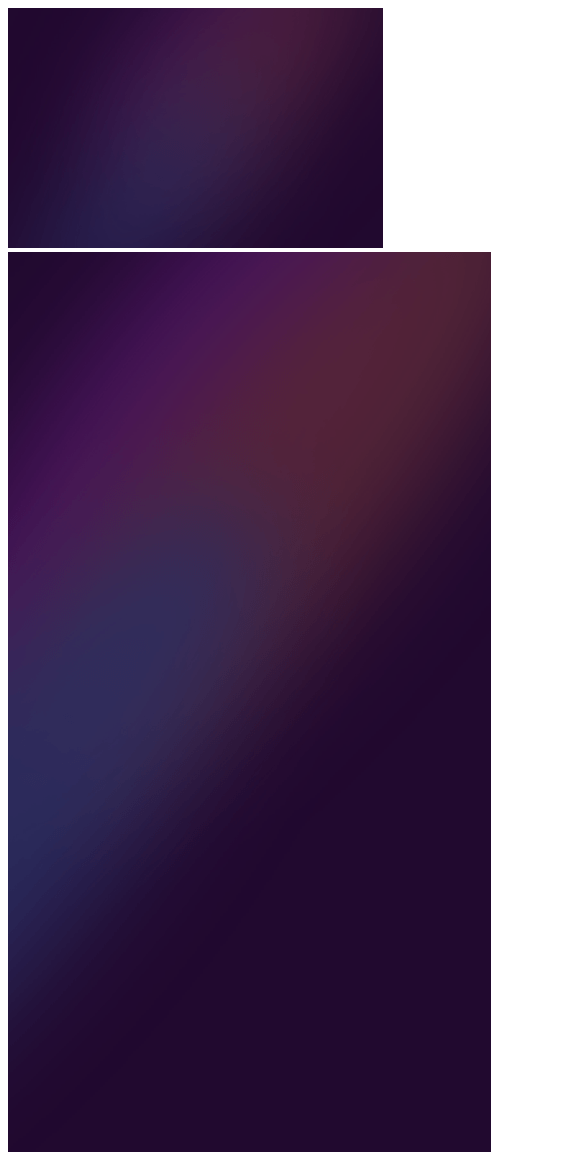
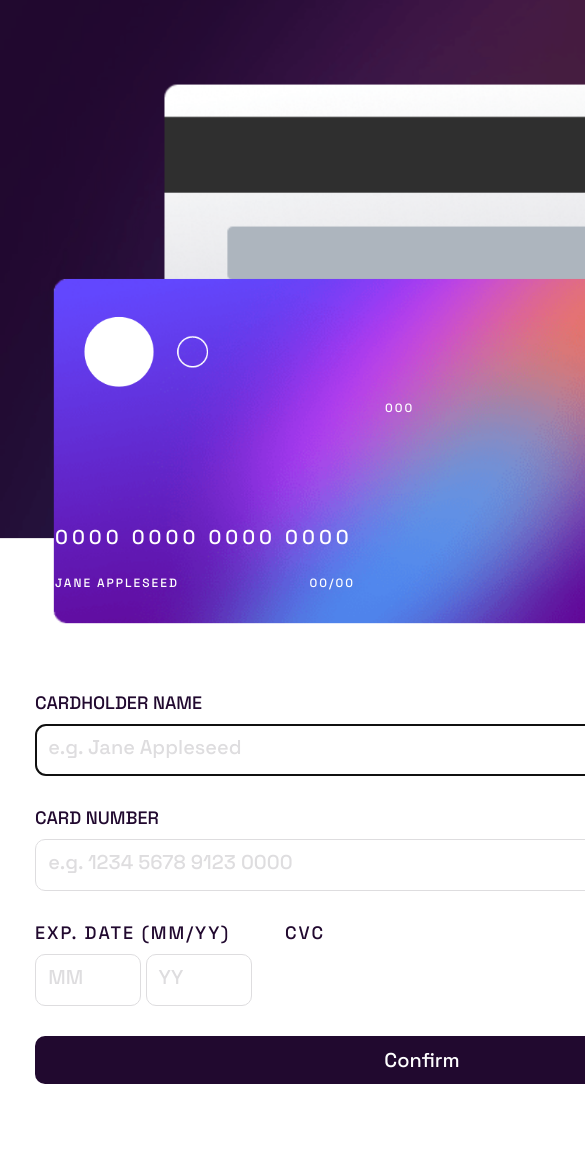
Before and after one commit to alexandrav01/Interactive-card-details-form, a plain HTML site: page index.html in a window 390 px wide. Shown: the top 1152 px of the page, 585 px wide, since content can reach past the window. Drawn offline with Linux system fonts and the light colour scheme.

Commit message:
Mobile form

```diff
--- a/complete-style.css
+++ b/complete-style.css
@@ -0,0 +1 @@
+@import url('https://fonts.googleapis.com/css2?family=Space+Grotesk:wght@500&display=swap');
--- a/index-style.css
+++ b/index-style.css
@@ -0,0 +1,147 @@
+@import url('https://fonts.googleapis.com/css2?family=Space+Grotesk:wght@500&display=swap');
+
+
+body {
+    margin: 0;
+    padding: 0;
+    width: 100vh;
+}
+
+.button{
+    width: 100%;
+    border: none;
+    border-radius: 10px;
+    margin-top: 20px;
+    height: 3rem;
+    background-color: hsl(278, 68%, 11%);
+    font-family: 'Space Grotesk', sans-serif;
+    font-size: 20px;
+    font-weight: 500;
+    color: white;
+}
+
+.card-number{
+    position: relative;
+    top: -125px;
+    left: 55px;
+    font-family: 'Space Grotesk', sans-serif;
+    font-size: 20px;
+    font-weight: 500;
+    color: white;
+    letter-spacing: 4px;
+    width: 300px;
+}
+
+.card-cvc{
+    position: relative;
+    top: -233px;
+    left: 385px;
+    font-family: 'Space Grotesk', sans-serif;
+    font-size: 12px;
+    font-weight: 500;
+    color: white;
+    letter-spacing: 2px;
+    width: 30px;
+}
+
+.card-name-wrap{
+    display: flex;
+    justify-content: space-between;
+    width: 300px;
+    font-family: 'Space Grotesk', sans-serif;
+    font-size: 12px;
+    font-weight: 500;
+    color: white;
+    letter-spacing: 2px;
+    position: relative;
+    top: -100px;
+    left: 55px;
+}
+
+.cardholder{
+    width: 100%;
+    height: 3rem;
+    margin-top: 10px;
+    margin-bottom: 10px;
+    border: solid 1px hsl(270, 3%, 87%);
+    border-radius: 10px;
+}
+
+.card-number-form-wrap{
+    margin-top: 20px;
+}
+
+.card-number-form{
+    width: 100%;
+    height: 3rem;
+    margin-top: 10px;
+    border: solid 1px hsl(270, 3%, 87%);
+    border-radius: 10px;
+    margin-bottom: 10px;
+}
+
+.cvc{
+    width: 170px;
+    height: 3rem;
+    margin-top: 10px;
+    border: solid 1px hsl(270, 3%, 87%);
+    border-radius: 10px;
+    margin-bottom: 10px;
+}
+
+.desktop-bg{
+    display: none;
+}
+
+.exp-cvc-wrap{
+    display: flex;
+    justify-content: space-between;
+    width: 290px;
+    letter-spacing: 2px;
+    margin-top: 20px;
+}
+
+.mm-wrap{
+    width: 100px;
+    height: 3rem;
+    margin-top: 10px;
+    border: solid 1px hsl(270, 3%, 87%);
+    border-radius: 10px;
+    margin-bottom: 10px;
+}
+
+.mm-yy-cvc-wrap{
+    display: flex;
+    justify-content: space-between;
+}
+
+.form-wrap{
+    padding-left: 35px;
+    padding-right: 35px;
+    font-family: 'Space Grotesk', sans-serif;
+    font-weight: 500;
+    font-size: 18px;
+    color: hsl(278, 68%, 11%);
+    margin-bottom: 50px;
+}
+
+.mobile-bg{
+    width: 100vh;
+    }
+
+::placeholder{
+    font-family: 'Space Grotesk', sans-serif;
+    font-weight: 500;
+    font-size: 20px;
+    color: hsl(270, 3%, 87%);
+}
+
+.yy-wrap{
+    width: 100px;
+    height: 3rem;
+    margin-top: 10px;
+    border: solid 1px hsl(270, 3%, 87%);
+    border-radius: 10px;
+    margin-bottom: 10px;
+
+}
--- a/index.html
+++ b/index.html
@@ -3,65 +3,76 @@
   <head>
     <meta charset="UTF-8" />
     <meta name="viewport" content="width=device-width, initial-scale=1.0" />
-
+    <link rel="stylesheet" type="text/css" href="./index-style.css" />
     <title>Interactive card details form</title>
   </head>
   <body>
     <div>
       <div>
-        <img src="./images/bg-main-mobile.png" alt="background" />
-        <img src="./images/bg-main-desktop.png" alt="background" />
+        <img
+          src="./images/mobile-header.png"
+          alt="mobile-header"
+          class="mobile-bg"
+        />
+        <img
+          src="./images/desktop-header.png"
+          alt="desktop-header"
+          class="desktop-bg"
+        />
+        <div class="card-cvc">000</div>
 
-        <div>
-          <div>
-            <img src="./images/bg-card-front.png" alt="bg-card-front" />
-            <img src="./images/card-logo.svg" alt="card-logo" />
-          </div>
-          <div>0000 0000 0000 0000</div>
-          <div>
-            <div>Jane Appleseed</div>
+        <div class="card-number">0000 0000 0000 0000</div>
+
+        <div class="card-name-wrap">
+          <div>JANE APPLESEED</div>
           <div>00/00</div>
         </div>
       </div>
 
+      <form class="form-wrap">
         <div>
-          <img src="./images/bg-card-back.png" alt="bg-card-back" />
-          000
-        </div>
-      </div>
-
-      <form>
-        <div>Cardholder Name</div>
+          <div>CARDHOLDER NAME</div>
           <input
             autocomplete="off"
             autofocus
             type="text"
-          placeholder="e.g. Jane Appleseed"
+            placeholder="  e.g. Jane Appleseed"
+            class="cardholder"
           />
+        </div>
 
-        <div>Card Number</div>
+        <div class="card-number-form-wrap">
+          <div>CARD NUMBER</div>
           <input
             autocomplete="off"
             autofocus
             type="number"
-          placeholder="e.g. 1234 5678 9123 0000"
+            placeholder="  e.g. 1234 5678 9123 0000"
+            class="card-number-form"
           />
+        </div>
 
         <div>
-          <div>Exp. Date (MM/YY)</div>
+          <div class="exp-cvc-wrap">
+            <div>EXP. DATE (MM/YY)</div>
             <div>CVC</div>
           </div>
-        <input autocomplete="off" autofocus type="number" placeholder="MM" />
-        <input autocomplete="off" autofocus type="number" placeholder="YY" />
+          <div class="mm-yy-cvc-wrap">
+            <div>
+          <input autocomplete="off" autofocus type="number" placeholder="  MM" class="mm-wrap"/>
+          <input autocomplete="off" autofocus type="number" placeholder="  YY" class="yy-wrap"/>
+        </div>
           <input
             autocomplete="off"
             autofocus
             type="number"
-          placeholder=" e.g. 123"
+            placeholder="  e.g. 123"
+            class="cvc"
           />
+        </div>
+        </div>
+        <button type="submit" class="button">Confirm</button>
       </form>
-
-      <button type="submit">Confirm</button>
     </div>
   </body>
 </html>
```
Also changed, not shown: complete.html (+1 -1 lines), images/mobile-header.png (added), 3 other files. Lines whose indentation alone changed are shown as unchanged.
